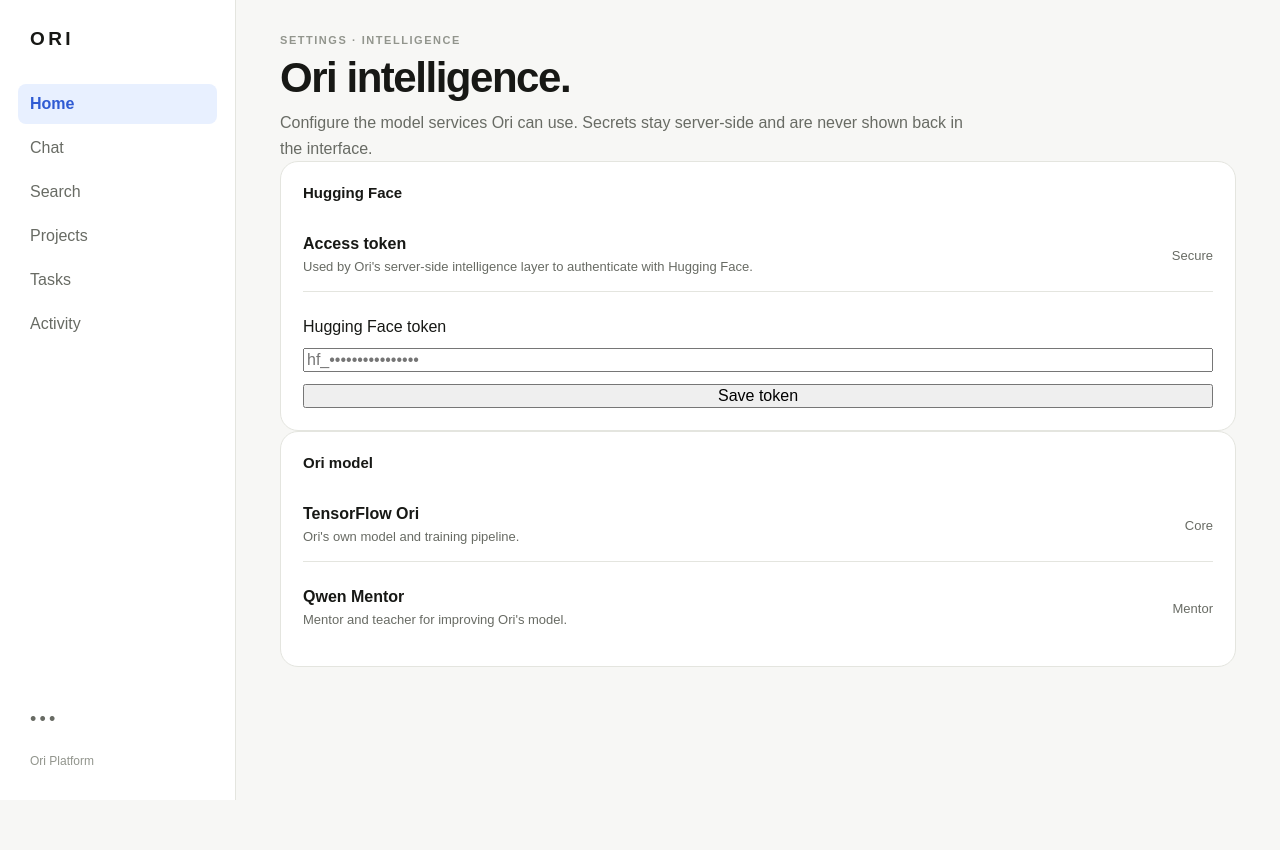
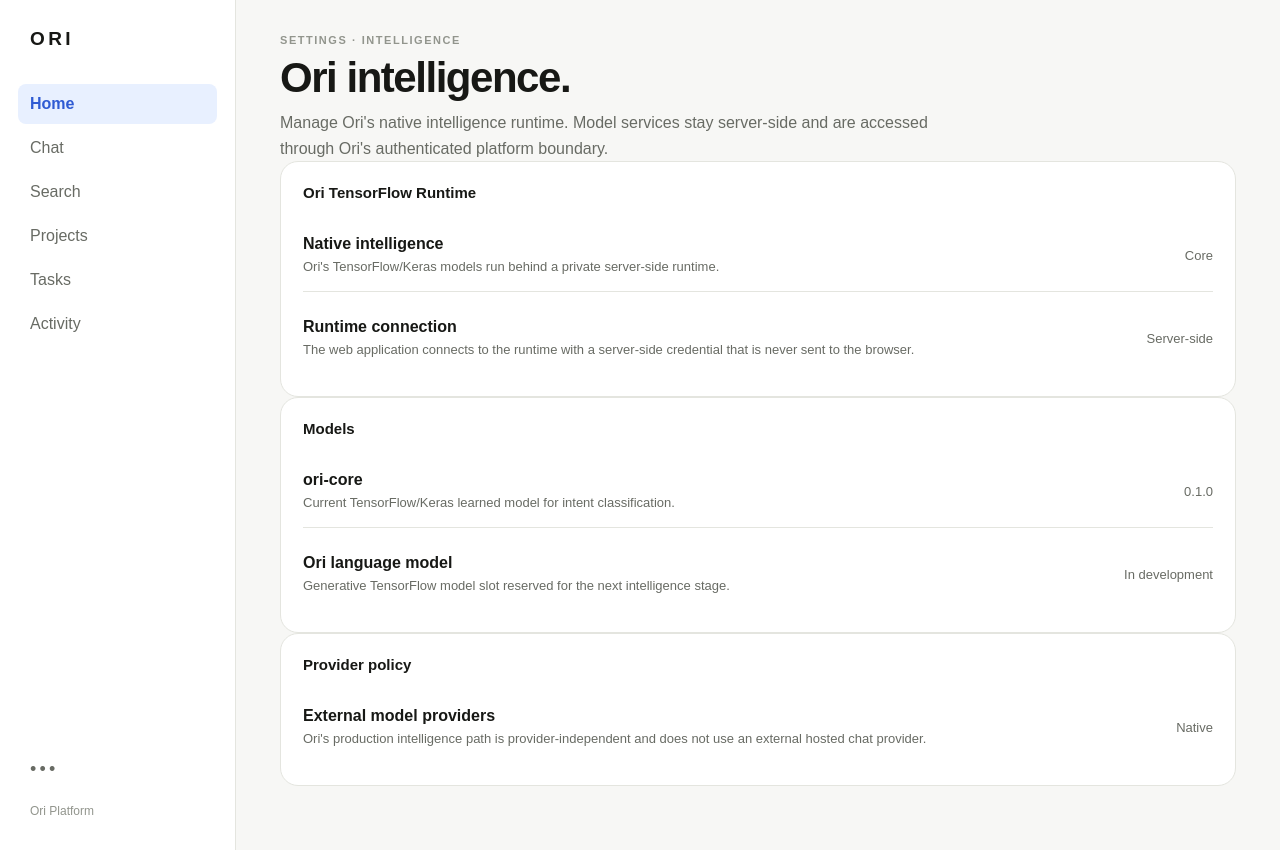
Before and after one commit to 30lnewcomb-byte/ori-platform, a Next.js app in the folder apps/web/: page /settings/intelligence in a window 1280 px wide. Before the commit the page ends 800 px from the top, so only its background shows below. Built offline with nearby package versions, Linux system fonts and the light colour scheme; a web font is replaced by a local one.

Commit message:
Replace legacy intelligence settings with TensorFlow controls

```diff
--- a/apps/web/app/settings/intelligence/page.tsx
+++ b/apps/web/app/settings/intelligence/page.tsx
@@ -7,34 +7,64 @@ export default function IntelligenceSettingsPage() {
         <div>
           <p className="eyebrow">SETTINGS · INTELLIGENCE</p>
           <h1>Ori intelligence.</h1>
-          <p className="appIntro">Configure the model services Ori can use. Secrets stay server-side and are never shown back in the interface.</p>
+          <p className="appIntro">
+            Manage Ori&apos;s native intelligence runtime. Model services stay server-side and
+            are accessed through Ori&apos;s authenticated platform boundary.
+          </p>
         </div>
       </header>
 
       <div className="homeGrid">
         <section className="sectionBlock">
-          <div className="sectionHeader"><h3>Hugging Face</h3></div>
+          <div className="sectionHeader"><h3>Ori TensorFlow Runtime</h3></div>
           <div className="dataList">
             <div className="dataRow">
               <div>
-                <strong>Access token</strong>
-                <span>Used by Ori's server-side intelligence layer to authenticate with Hugging Face.</span>
+                <strong>Native intelligence</strong>
+                <span>Ori&apos;s TensorFlow/Keras models run behind a private server-side runtime.</span>
               </div>
-              <span>Secure</span>
+              <span>Core</span>
             </div>
-            <form action="/api/settings/intelligence" method="post" style={{display:'grid', gap:'12px', marginTop:'16px'}}>
-              <label htmlFor="hf-token">Hugging Face token</label>
-              <input id="hf-token" name="hfToken" type="password" autoComplete="off" placeholder="hf_••••••••••••••••" required />
-              <button type="submit">Save token</button>
-            </form>
+            <div className="dataRow">
+              <div>
+                <strong>Runtime connection</strong>
+                <span>The web application connects to the runtime with a server-side credential that is never sent to the browser.</span>
+              </div>
+              <span>Server-side</span>
+            </div>
           </div>
         </section>
 
         <section className="sectionBlock">
-          <div className="sectionHeader"><h3>Ori model</h3></div>
+          <div className="sectionHeader"><h3>Models</h3></div>
           <div className="dataList">
-            <div className="dataRow"><div><strong>TensorFlow Ori</strong><span>Ori's own model and training pipeline.</span></div><span>Core</span></div>
-            <div className="dataRow"><div><strong>Qwen Mentor</strong><span>Mentor and teacher for improving Ori's model.</span></div><span>Mentor</span></div>
+            <div className="dataRow">
+              <div>
+                <strong>ori-core</strong>
+                <span>Current TensorFlow/Keras learned model for intent classification.</span>
+              </div>
+              <span>0.1.0</span>
+            </div>
+            <div className="dataRow">
+              <div>
+                <strong>Ori language model</strong>
+                <span>Generative TensorFlow model slot reserved for the next intelligence stage.</span>
+              </div>
+              <span>In development</span>
+            </div>
+          </div>
+        </section>
+
+        <section className="sectionBlock">
+          <div className="sectionHeader"><h3>Provider policy</h3></div>
+          <div className="dataList">
+            <div className="dataRow">
+              <div>
+                <strong>External model providers</strong>
+                <span>Ori&apos;s production intelligence path is provider-independent and does not use an external hosted chat provider.</span>
+              </div>
+              <span>Native</span>
+            </div>
           </div>
         </section>
       </div>
```
